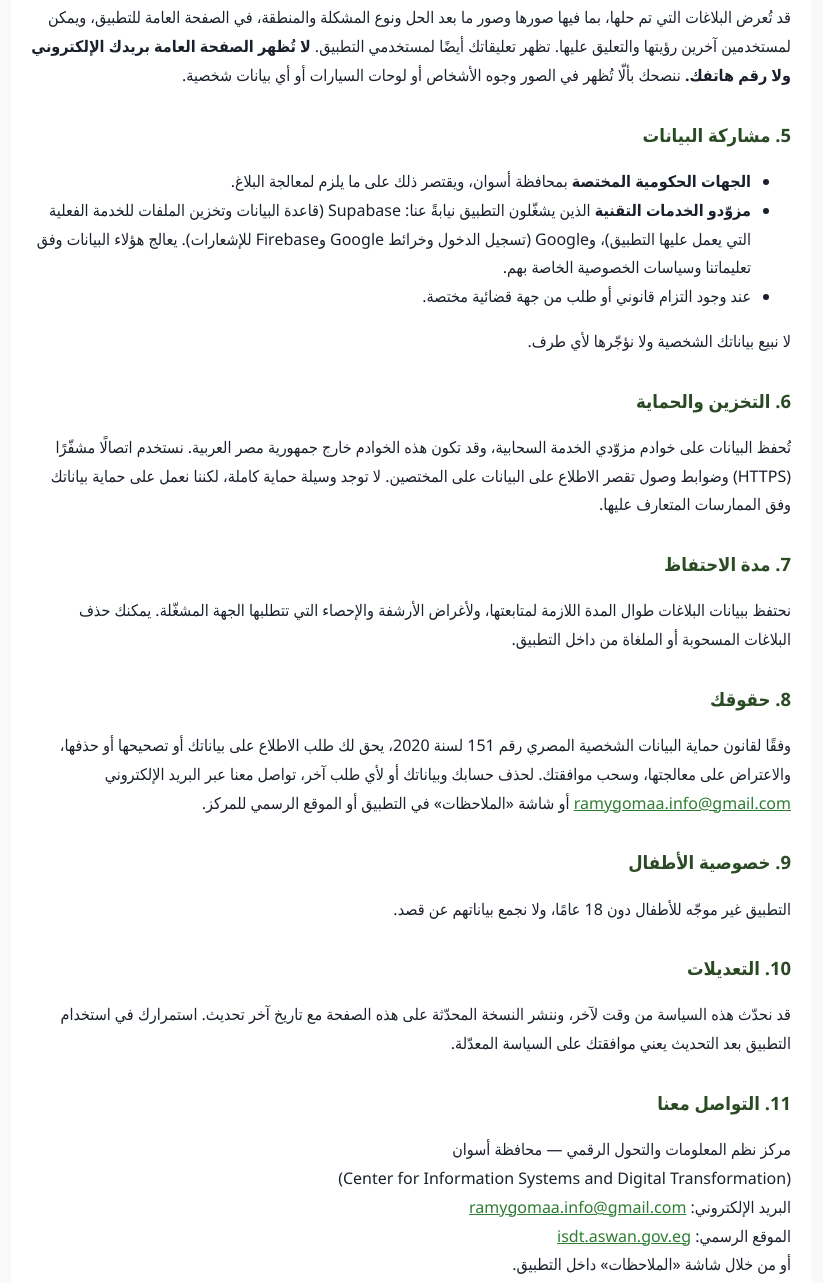
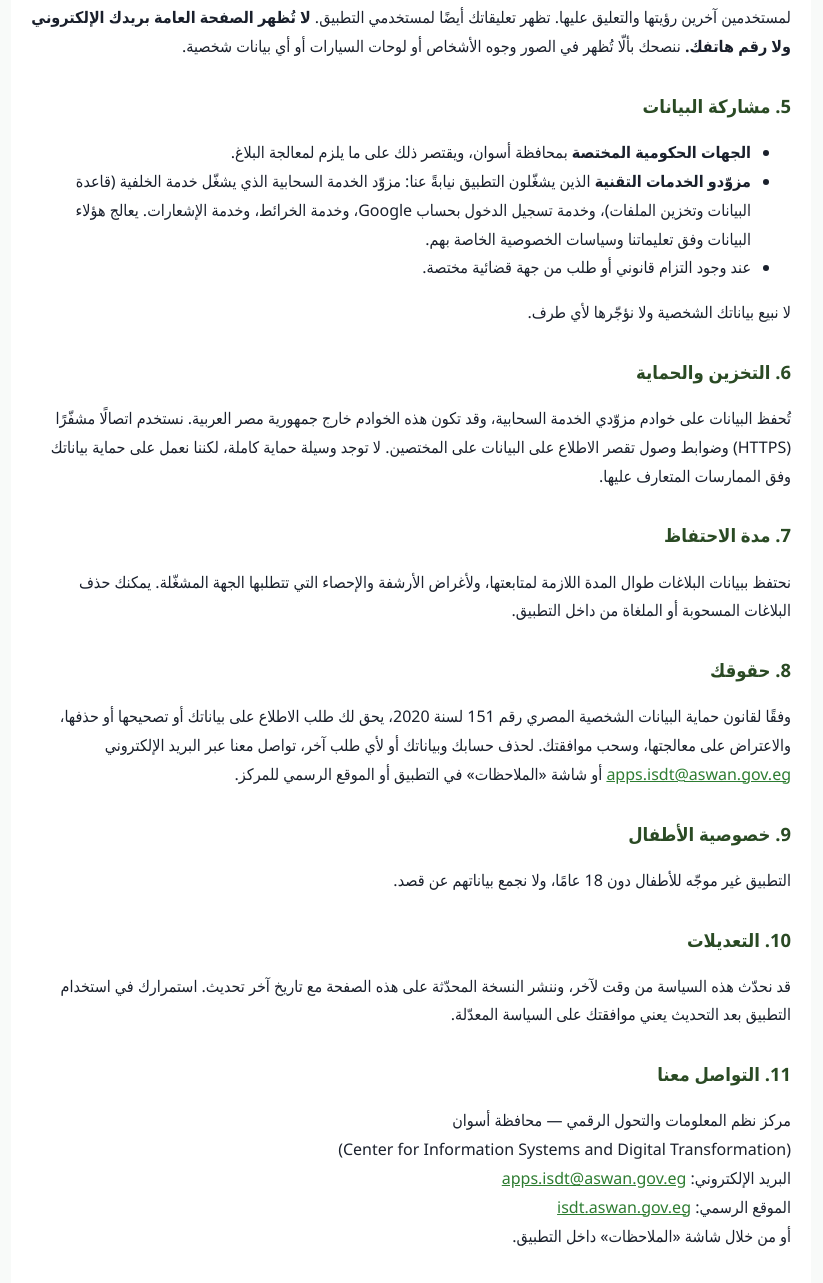
Before and after one commit to RamyGomaa/citizens-eye-legal, a plain HTML site: page privacy.html in a window 1280 px wide. Shown: the part 1517-2800 px from the top of the page, without its empty margins (229-1052 px from the left). Drawn offline with Linux system fonts and the light colour scheme.

Commit message:
Drop vendor names, use apps.isdt@aswan.gov.eg as contact (LOD-1026) (#1)
Board decision: privacy policy names no backend/push vendors (generic
'cloud provider / backend / notification service' wording) and the
contact email is apps.isdt@aswan.gov.eg on both legal pages. Section 6
keeps the plain outside-Egypt storage disclosure.

Co-authored-by: Claude Opus 5.5 <noreply@anthropic.com>

```diff
--- a/privacy.html
+++ b/privacy.html
@@ -10,7 +10,7 @@
 <main>
 <p class="draft">مسودة — بانتظار المراجعة القانونية</p>
 <h1>سياسة الخصوصية لتطبيق «عين المواطن»</h1>
-<p class="meta">آخر تحديث: 12 نوفمبر 2026</p>
+<p class="meta">آخر تحديث: 17 نوفمبر 2026</p>
 
 <p>يقدّم تطبيق «عين المواطن» (ويُشار إليه فيما يلي بـ«التطبيق») مركزُ نظم المعلومات والتحول الرقمي بمحافظة أسوان (ويُشار إليه بـ«نحن»)، وهو الجهة المسؤولة عن معالجة بياناتك الشخصية (المتحكم في البيانات). توضّح هذه السياسة البيانات التي نجمعها عند استخدامك للتطبيق، وسبب جمعها، وكيفية استخدامها وحمايتها، والحقوق المتاحة لك.</p>
 
@@ -34,7 +34,7 @@
 </ul>
 <h3>د. بيانات الجهاز والإشعارات</h3>
 <ul>
-<li><strong>رمز الإشعارات (FCM Token)</strong> الخاص بجهازك من خدمة Firebase Cloud Messaging، لنرسل لك إشعارات بتحديثات بلاغاتك.</li>
+<li><strong>رمز الإشعارات</strong> الخاص بجهازك، نحصل عليه من خدمة الإشعارات لنرسل لك إشعارات بتحديثات بلاغاتك.</li>
 <li>بيانات مؤقتة تُحفظ على جهازك فقط (ذاكرة تخزين مؤقت) لتسريع عرض البلاغات والإحصائيات.</li>
 </ul>
 <p>لا نستخدم أدوات إعلانية، ولا نتتبّع نشاطك خارج التطبيق.</p>
@@ -62,7 +62,7 @@
 <h2>5. مشاركة البيانات</h2>
 <ul>
 <li><strong>الجهات الحكومية المختصة</strong> بمحافظة أسوان، ويقتصر ذلك على ما يلزم لمعالجة البلاغ.</li>
-<li><strong>مزوّدو الخدمات التقنية</strong> الذين يشغّلون التطبيق نيابةً عنا: Supabase (قاعدة البيانات وتخزين الملفات للخدمة الفعلية التي يعمل عليها التطبيق)، وGoogle (تسجيل الدخول وخرائط Google وFirebase للإشعارات). يعالج هؤلاء البيانات وفق تعليماتنا وسياسات الخصوصية الخاصة بهم.</li>
+<li><strong>مزوّدو الخدمات التقنية</strong> الذين يشغّلون التطبيق نيابةً عنا: مزوّد الخدمة السحابية الذي يشغّل خدمة الخلفية (قاعدة البيانات وتخزين الملفات)، وخدمة تسجيل الدخول بحساب Google، وخدمة الخرائط، وخدمة الإشعارات. يعالج هؤلاء البيانات وفق تعليماتنا وسياسات الخصوصية الخاصة بهم.</li>
 <li>عند وجود التزام قانوني أو طلب من جهة قضائية مختصة.</li>
 </ul>
 <p>لا نبيع بياناتك الشخصية ولا نؤجّرها لأي طرف.</p>
@@ -74,7 +74,7 @@
 <p>نحتفظ ببيانات البلاغات طوال المدة اللازمة لمتابعتها، ولأغراض الأرشفة والإحصاء التي تتطلبها الجهة المشغّلة. يمكنك حذف البلاغات المسحوبة أو الملغاة من داخل التطبيق.</p>
 
 <h2>8. حقوقك</h2>
-<p>وفقًا لقانون حماية البيانات الشخصية المصري رقم 151 لسنة 2020، يحق لك طلب الاطلاع على بياناتك أو تصحيحها أو حذفها، والاعتراض على معالجتها، وسحب موافقتك. لحذف حسابك وبياناتك أو لأي طلب آخر، تواصل معنا عبر البريد الإلكتروني <a href="mailto:ramygomaa.info@gmail.com">ramygomaa.info@gmail.com</a> أو شاشة «الملاحظات» في التطبيق أو الموقع الرسمي للمركز.</p>
+<p>وفقًا لقانون حماية البيانات الشخصية المصري رقم 151 لسنة 2020، يحق لك طلب الاطلاع على بياناتك أو تصحيحها أو حذفها، والاعتراض على معالجتها، وسحب موافقتك. لحذف حسابك وبياناتك أو لأي طلب آخر، تواصل معنا عبر البريد الإلكتروني <a href="mailto:apps.isdt@aswan.gov.eg">apps.isdt@aswan.gov.eg</a> أو شاشة «الملاحظات» في التطبيق أو الموقع الرسمي للمركز.</p>
 
 <h2>9. خصوصية الأطفال</h2>
 <p>التطبيق غير موجّه للأطفال دون 18 عامًا، ولا نجمع بياناتهم عن قصد.</p>
@@ -85,7 +85,7 @@
 <h2>11. التواصل معنا</h2>
 <p>مركز نظم المعلومات والتحول الرقمي — محافظة أسوان<br>
 (Center for Information Systems and Digital Transformation)<br>
-البريد الإلكتروني: <a href="mailto:ramygomaa.info@gmail.com">ramygomaa.info@gmail.com</a><br>
+البريد الإلكتروني: <a href="mailto:apps.isdt@aswan.gov.eg">apps.isdt@aswan.gov.eg</a><br>
 الموقع الرسمي: <a href="https://isdt.aswan.gov.eg">isdt.aswan.gov.eg</a><br>
 أو من خلال شاشة «الملاحظات» داخل التطبيق.</p>
 
```
Also changed, not shown: terms.html (+2 -2 lines).
